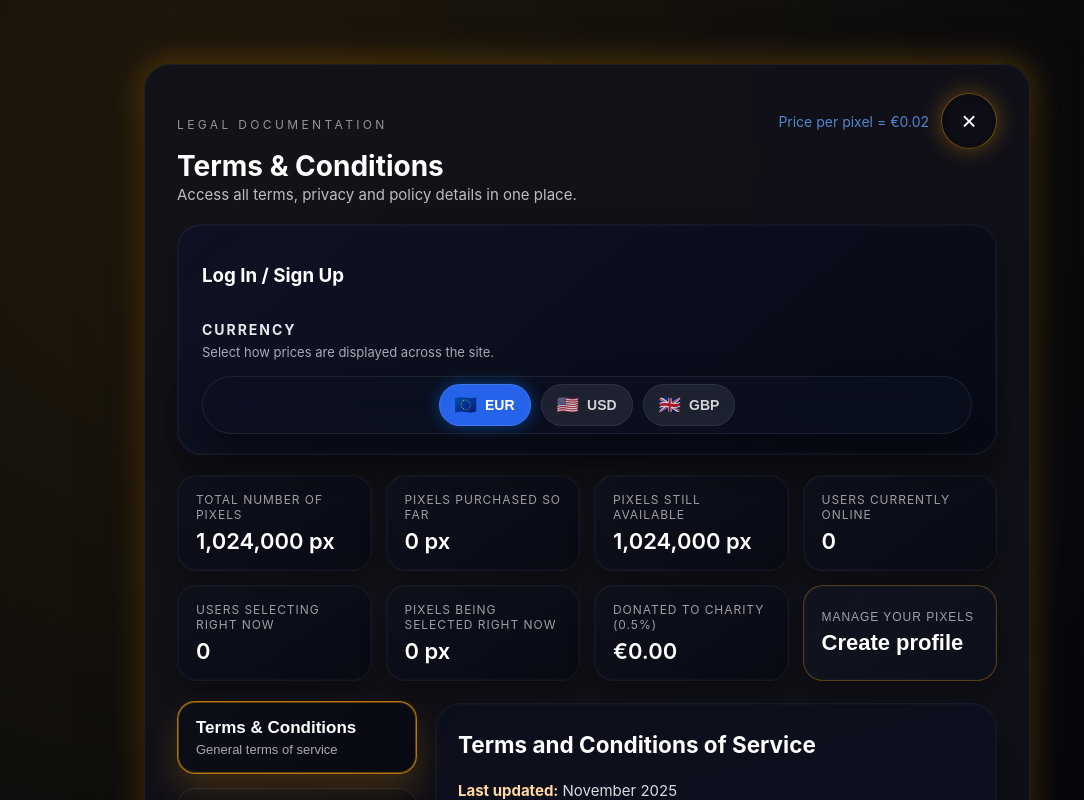
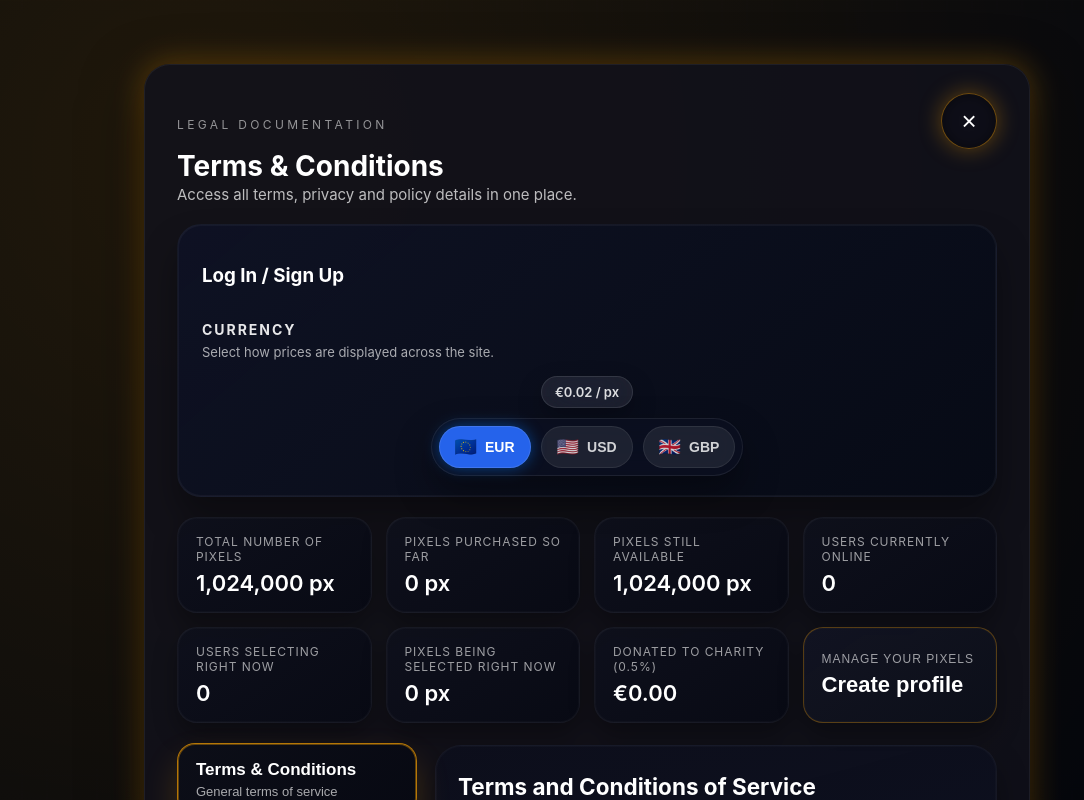
Before and after one commit to simonefranciabrtndr/buy.your.pixels, a React (Vite) app in the folder frontend/: page / in a window 1280 px wide. Both pictures are taken after a click on the button 640 px from the left and 750 px from the top of the page. Shown: the whole page, without its empty margins (53-1137 px from the left). Built offline with nearby package versions, Linux system fonts and the light colour scheme; no server answers.

Commit message:
ui: add price-per-pixel chip above currency selector and remove old header text

```diff
--- a/frontend/src/components/CurrencyToggle.css
+++ b/frontend/src/components/CurrencyToggle.css
@@ -47,3 +47,25 @@
   color: #fff;
   outline: none;
 }
+
+.currency-toggle-block {
+  display: flex;
+  flex-direction: column;
+  align-items: center;
+  gap: 10px;
+}
+
+.price-per-pixel-chip {
+  padding: 8px 14px;
+  border-radius: 999px;
+  background: rgba(255, 255, 255, 0.08);
+  color: rgba(255, 255, 255, 0.85);
+  font-size: 13px;
+  font-weight: 600;
+  display: inline-flex;
+  align-items: center;
+  justify-content: center;
+  backdrop-filter: blur(18px) saturate(140%);
+  box-shadow: inset 0 0 0 1px rgba(255,255,255,0.1),
+              0 10px 25px rgba(0,0,0,0.25);
+}
--- a/frontend/src/components/HamburgerMenu.jsx
+++ b/frontend/src/components/HamburgerMenu.jsx
@@ -26,7 +26,10 @@
           <h3>Currency</h3>
           <p>Select how prices are displayed across the site.</p>
         </div>
-        <CurrencyToggle />
+        <div className="currency-toggle-block">
+          <div className="price-per-pixel-chip">€0.02 / px</div>
+          <CurrencyToggle />
+        </div>
       </section>
       {showAuth && <AuthModal onClose={() => setShowAuth(false)} />}
     </>
--- a/frontend/src/components/LegalMenu.jsx
+++ b/frontend/src/components/LegalMenu.jsx
@@ -141,9 +141,6 @@
         <header className="legal-menu-header">
           <div className="legal-topbar">
             <p className="legal-menu-kicker">Legal Documentation</p>
-            <span className="legal-price-chip text-blue-400 text-sm opacity-80">
-              Price per pixel = {pricePerPixelDisplay}
-            </span>
             <button
               type="button"
               className="legal-close-btn"
```
